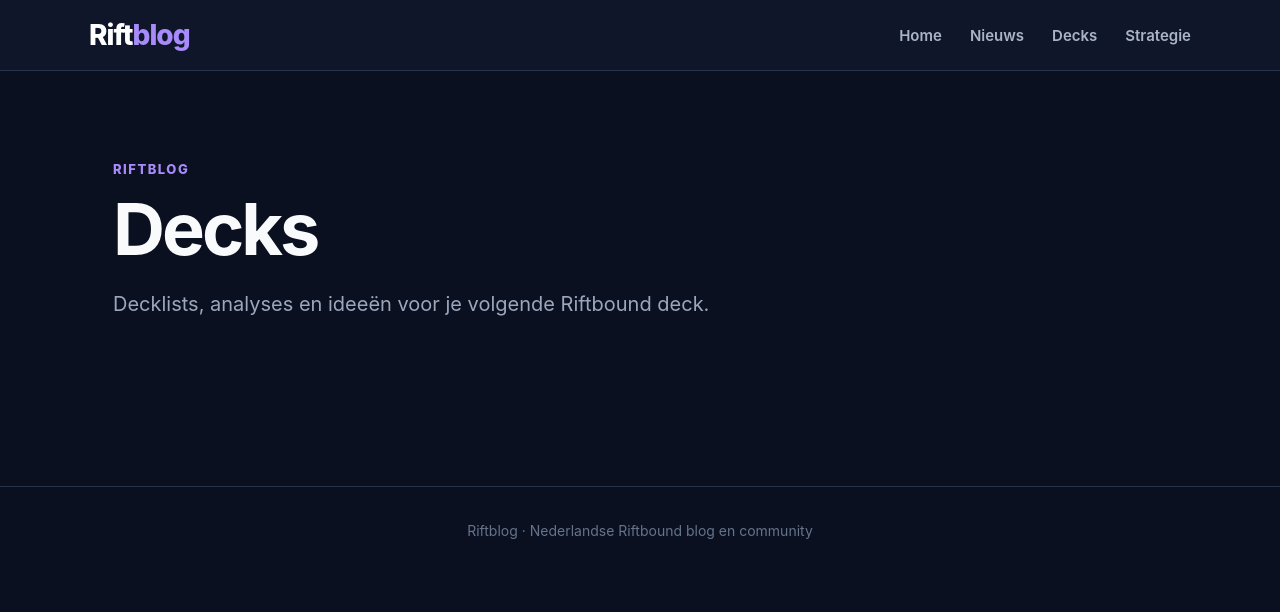
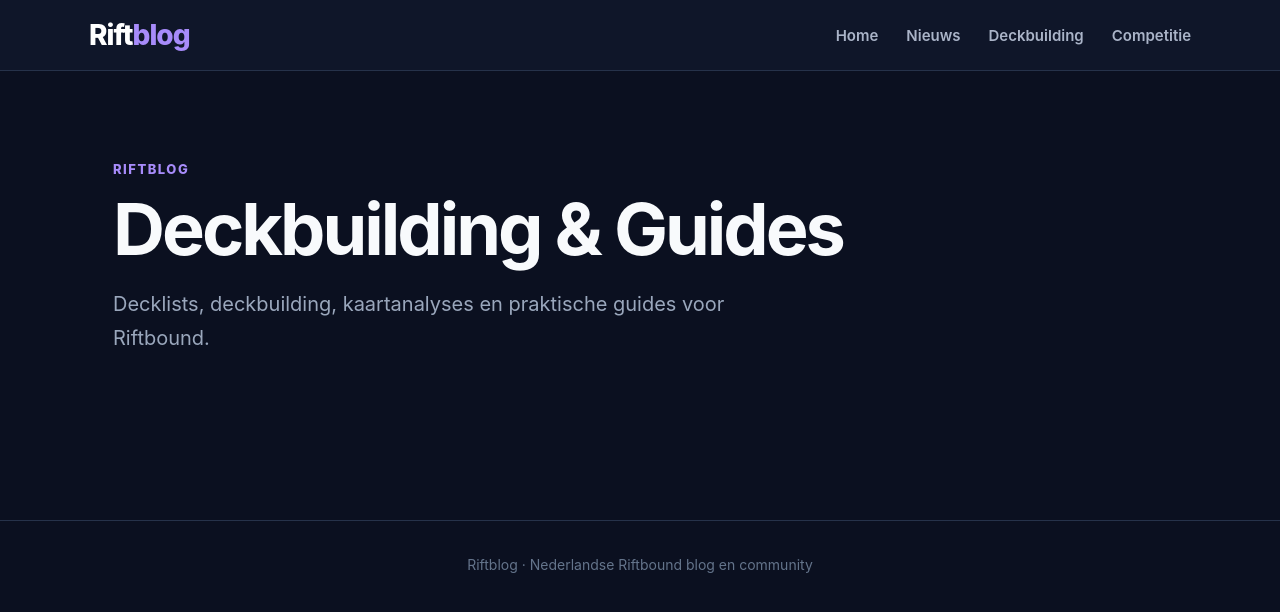
Before and after one commit to triatleet/riftbound-nl, a Jekyll site: the page built from decks/index.html, in a window 1280 px wide. Shown: the top 612 px of the page. Built offline with Jekyll 4.4.1, drawn with Linux system fonts in a browser that asks for light colours.

Commit message:
Update index.html

```diff
--- a/decks/index.html
+++ b/decks/index.html
@@ -11,7 +11,7 @@
     <meta name="viewport"
           content="width=device-width, initial-scale=1.0">
 
-    <title>Decks — Riftblog</title>
+    <title>Deckbuilding & Guides — Riftblog</title>
 
     <link rel="stylesheet"
           href="{{ '/assets/css/style.css' | relative_url }}">
@@ -41,11 +41,11 @@
             </a>
 
             <a href="{{ '/decks/' | relative_url }}">
-                Decks
+                Deckbuilding
             </a>
 
             <a href="{{ '/strategie/' | relative_url }}">
-                Strategie
+                Competitie
             </a>
 
         </nav>
@@ -65,13 +65,12 @@
         </div>
 
         <h1>
-            Decks
+            Deckbuilding & Guides
         </h1>
 
         <p>
-            Decklists, analyses en ideeën
-            voor je volgende Riftbound deck.
-        </p>
+    Decklists, deckbuilding, kaartanalyses en praktische guides voor Riftbound.
+</p>
 
     </section>
 
@@ -86,7 +85,7 @@
                 <a href="{{ post.url | relative_url }}">
 
                     <div class="category">
-                        Decks
+                        Deckbuilding
                     </div>
 
                     <h3>
```
